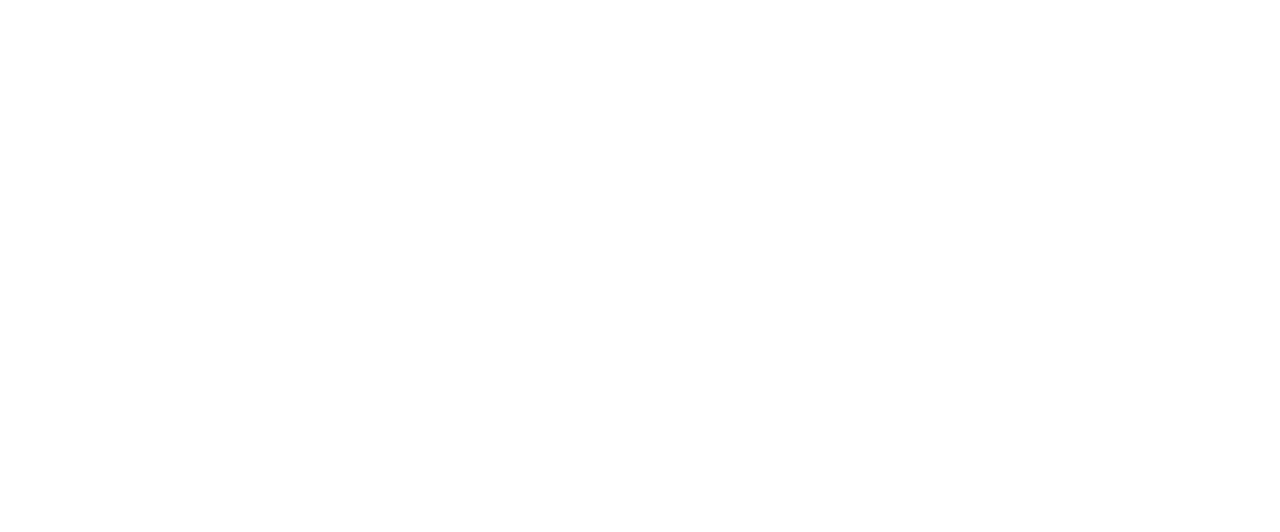
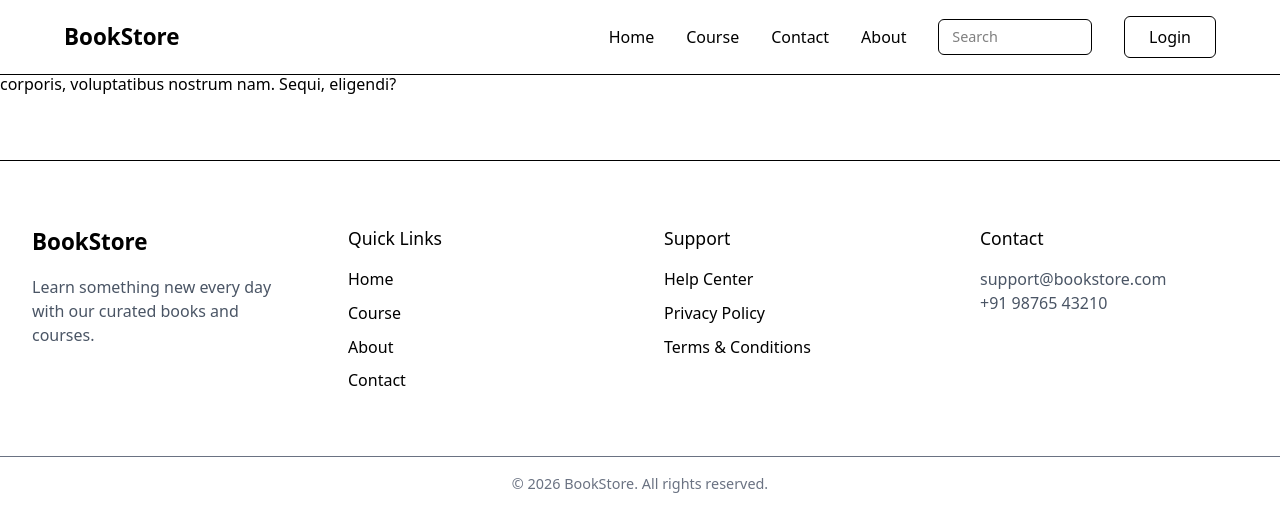
Before and after one commit to 100rabhdwivedi/Book_store, a React (Vite) app in the folder Frontend/: page /courses in a window 1280 px wide. Before the commit this address had no page. Shown: the top 532 px of the page. Built offline with nearby package versions, Linux system fonts and the light colour scheme.

Commit message:
Course section completed

```diff
--- a/Frontend/src/App.jsx
+++ b/Frontend/src/App.jsx
@@ -1,12 +1,14 @@
 
 import Home from './home/Home'
+import Courses from './courses/Courses.jsx'
+
 import { Routes, Route } from 'react-router-dom'
-const App= () => {
+const App = () => {
   return (
-   <Routes>
-    <Route path='/' element={<Home/>}/>
-    <Route path='/course' element={<Home/>}/>
-   </Routes>
+    <Routes>
+      <Route path='/' element={<Home />} />
+      <Route path='/courses' element={<Courses />} />
+    </Routes>
   )
 }
 
--- a/Frontend/src/components/Course.jsx
+++ b/Frontend/src/components/Course.jsx
@@ -2,7 +2,10 @@
 
 const Course = () => {
     return (
-        <div>Course</div>
+        <>
+            <h1 className=''>We're delighted to have you <span className='text-pink-400'>Here!</span> </h1>
+            <p>Lorem ipsum dolor sit amet consectetur, adipisicing elit. Laudantium sequi minus rerum dolore explicabo ut esse commodi officiis architecto earum ad soluta, aspernatur tenetur, quos repellat aliquam nulla, nesciunt magnam non excepturi laboriosam. Provident dicta commodi autem alias perferendis possimus, sed odio fugit officia corporis, voluptatibus nostrum nam. Sequi, eligendi?</p>
+        </>
     )
 }
 
--- a/Frontend/src/courses/Courses.jsx
+++ b/Frontend/src/courses/Courses.jsx
@@ -1,10 +1,12 @@
 import Navbar from '../components/Navbar'
 import Footer from '../components/Footer'
+import Course from '../components/Course'
 
 const Courses = () => {
     return (
         <>
         <Navbar/>
+        <Course/>
         <Footer/>
         </>
     )
```
